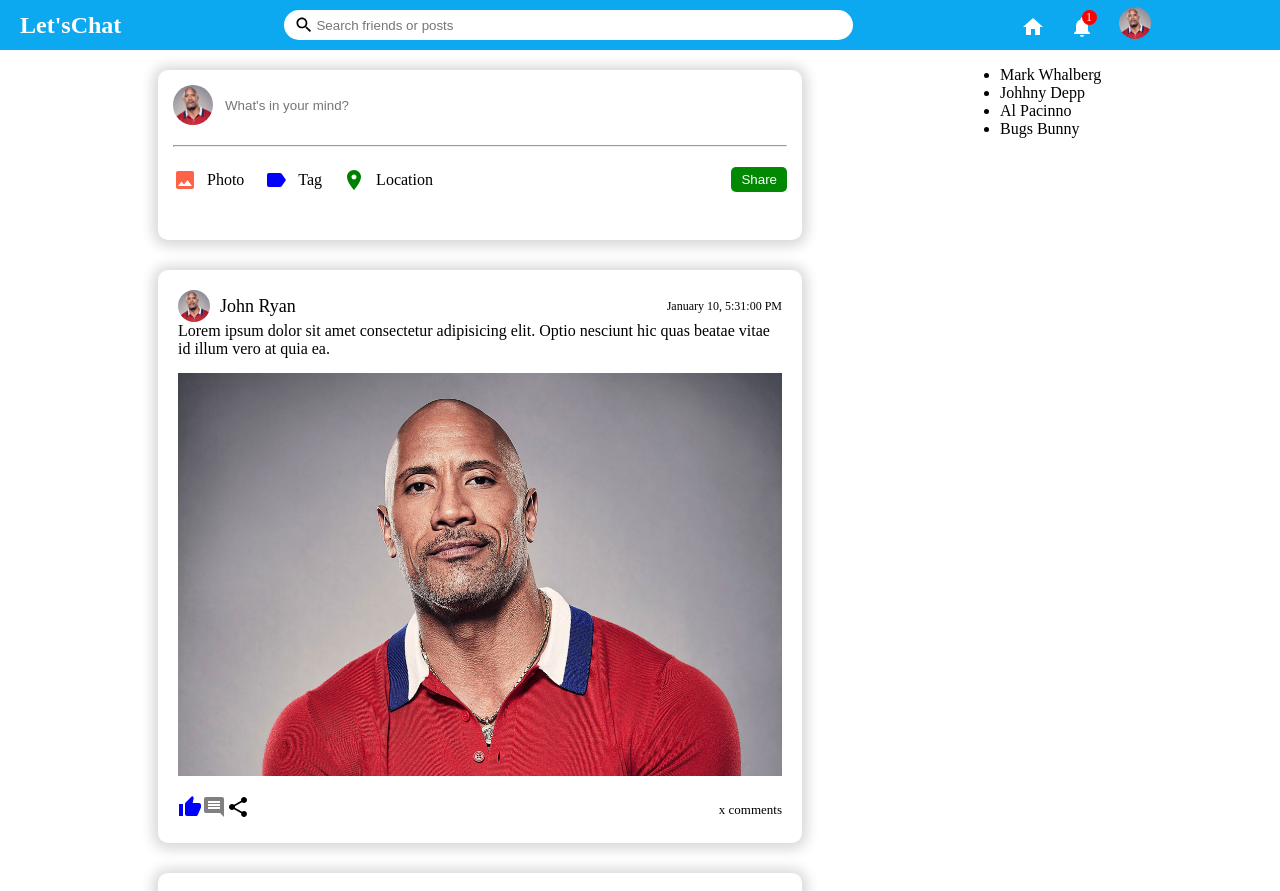
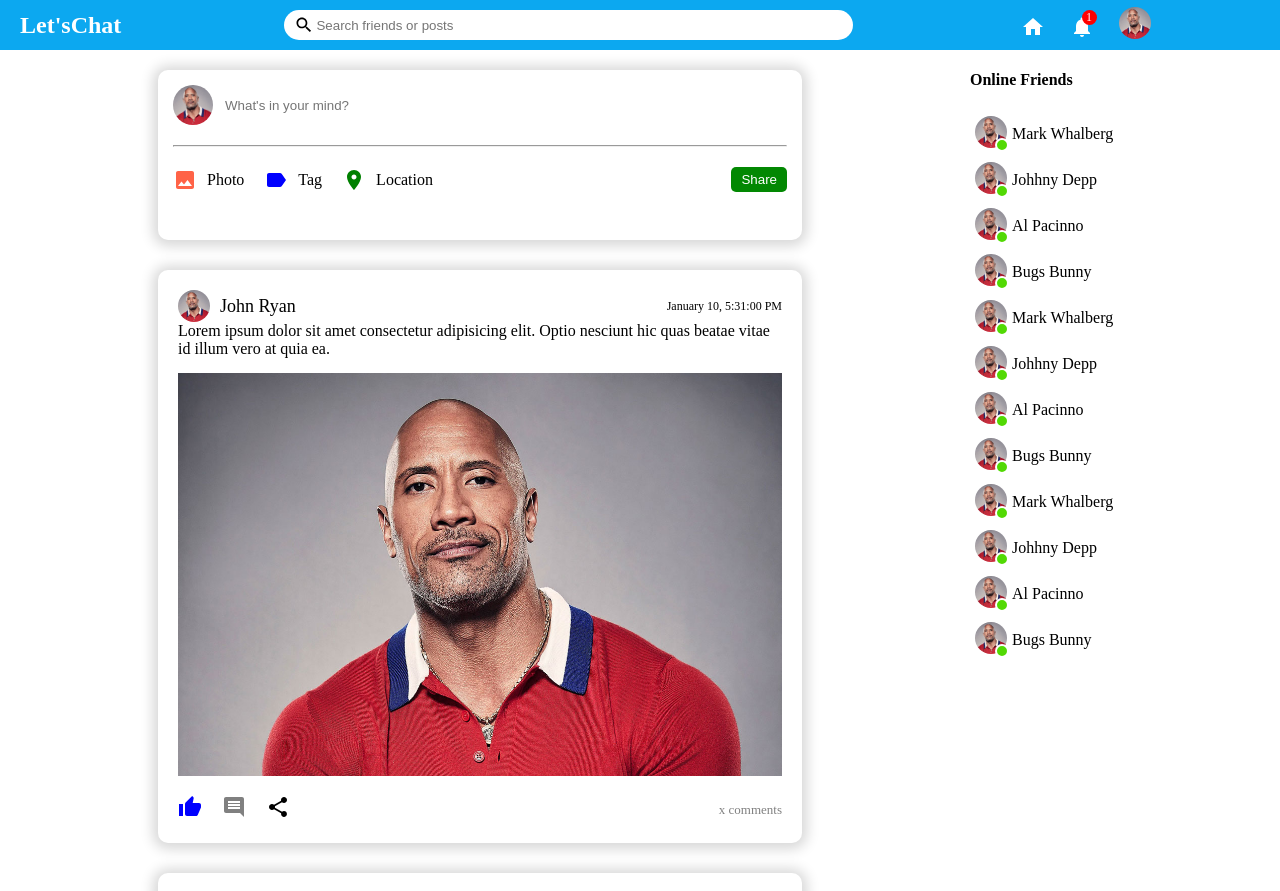
Before and after one commit to danielionita88/lets-chat, a React (Create React App) app: page /home in a window 1280 px wide. Shown: the top 891 px of the page. Built offline with nearby package versions, Linux system fonts and the light colour scheme.

Commit message:
added styling for Friends List

```diff
--- a/src/components/Feed/Feed.css
+++ b/src/components/Feed/Feed.css
@@ -1,5 +1,5 @@
 .feed{
-    flex: 9;
+    width: 75%;
 }
 
 .feedWrapper {
--- a/src/components/Feed/Posts/PostItem.css
+++ b/src/components/Feed/Posts/PostItem.css
@@ -25,6 +25,7 @@
 .postUsername {
   font-size: 18px;
   margin: 0 10px;
+  cursor: pointer;
 }
 
 .postTop img {
@@ -47,6 +48,13 @@
   justify-content: space-between;
 }
 
+.postIcon{
+margin-right: 20px;
+cursor: pointer;
+}
+
 .postCommentText{
   font-size: 13px;
+  cursor: pointer;
+  color: grey
 }
--- a/src/components/Feed/Posts/PostItem.js
+++ b/src/components/Feed/Posts/PostItem.js
@@ -24,14 +24,14 @@ const PostItem = (props) => {
           </span>
         </div>
         <div className="postCenter">
-          <span className="postText">{content}</span>
+          <span>{content}</span>
           <img src="assets/dwayne.jpeg" alt="something that was shared" />
         </div>
         <div className="postBottom">
           <div className="postBottomLeft">
-            <ThumbUpIcon htmlColor="blue" />
-            <CommentIcon htmlColor="grey" />
-            <ShareIcon />
+            <span className="postIcon"><ThumbUpIcon htmlColor="blue" /></span>
+            <span className="postIcon"><CommentIcon htmlColor="grey" /></span>
+            <span className="postIcon"><ShareIcon /></span>
           </div>
           <div className="postBottomRight">
             <span className="postCommentText">x comments</span>
--- a/src/components/Feed/Posts/PostsList.css
+++ b/src/components/Feed/Posts/PostsList.css
@@ -1,3 +1,3 @@
 .postsList ul{
-    padding-inline-start: 0;
+    padding: 0;
 }
--- /dev/null
+++ b/src/components/Friends/Friend.css
@@ -0,0 +1,27 @@
+.friend{
+    display: flex;
+    align-items: center;
+    position: relative;
+    padding: 5px;
+    border-radius: 10px;
+    cursor: pointer;
+}
+
+.friend img{
+    width: 32px;
+    height: 32px;
+    border-radius: 50%;
+    object-fit: cover;
+    margin-right: 5px
+}
+
+.onlineBadge {
+    border: 2px solid white;
+    width: 10px;
+    height: 10px;
+    border-radius: 50%;
+    background-color: rgb(82, 217, 4);
+    position: absolute;
+    bottom: 5px;
+    left: 25px
+}
--- a/src/components/Friends/Friend.js
+++ b/src/components/Friends/Friend.js
@@ -1,6 +1,12 @@
+import './Friend.css'
+
 const Friend = (props) => {
   return (
-    <li>
+    <li className="friend">
+      <div className='profileImg'>
+        <img src="assets/dwayne.jpeg" alt="profile" />
+      <span className='onlineBadge'/>
+      </div>
       {props.friend.first_name} {props.friend.last_name}
     </li>
   );
--- a/src/components/Friends/Friends.css
+++ b/src/components/Friends/Friends.css
@@ -1,3 +1,19 @@
-.friendsContainer{
-    flex: 3
+.friendsContainer {
+  width: 25%;
 }
+
+.friendsContainer ul {
+  padding: 0;
+}
+
+.friendsContainer li {
+  list-style-type: none;
+}
+
+.friendsWrapper {
+  padding: 0 10px 10px 10px;
+}
+
+.friendsWrapper li:hover{
+  background-color: rgba(225, 220, 220, 0.337);
+}
--- a/src/components/Friends/Friends.js
+++ b/src/components/Friends/Friends.js
@@ -1,17 +1,29 @@
 import FriendsList from "./FriendsList";
-import './Friends.css'
+import "./Friends.css";
 
 const FRIENDS_DUMMIES = [
   { id: "f1", first_name: "Mark", last_name: "Whalberg", online: false },
   { id: "f2", first_name: "Johhny", last_name: "Depp", online: true },
   { id: "f3", first_name: "Al", last_name: "Pacinno", online: true },
   { id: "f4", first_name: "Bugs", last_name: "Bunny", online: false },
+  { id: "f1", first_name: "Mark", last_name: "Whalberg", online: false },
+  { id: "f2", first_name: "Johhny", last_name: "Depp", online: true },
+  { id: "f3", first_name: "Al", last_name: "Pacinno", online: true },
+  { id: "f4", first_name: "Bugs", last_name: "Bunny", online: false },
+  { id: "f1", first_name: "Mark", last_name: "Whalberg", online: false },
+  { id: "f2", first_name: "Johhny", last_name: "Depp", online: true },
+  { id: "f3", first_name: "Al", last_name: "Pacinno", online: true },
+  { id: "f4", first_name: "Bugs", last_name: "Bunny", online: false },
+
 ];
 
 const Friends = () => {
   return (
     <div className="friendsContainer">
-      <FriendsList friends={FRIENDS_DUMMIES} />
+      <div className="friendsWrapper">
+        <h4>Online Friends</h4>
+        <FriendsList friends={FRIENDS_DUMMIES} />
+      </div>
     </div>
   );
 };
--- a/src/components/layout/Navigation/NavigationMenu.css
+++ b/src/components/layout/Navigation/NavigationMenu.css
@@ -6,6 +6,7 @@
   align-items: center;
   position: sticky;
   top: 0;
+  z-index: 999;
 }
 
 .navigationMenu img {
--- a/src/pages/HomePage.css
+++ b/src/pages/HomePage.css
@@ -1,5 +1,4 @@
 .homeContainer {
     width: 100%;
     display: flex;
-    height: calc(100vh - 50px);
 }
```
